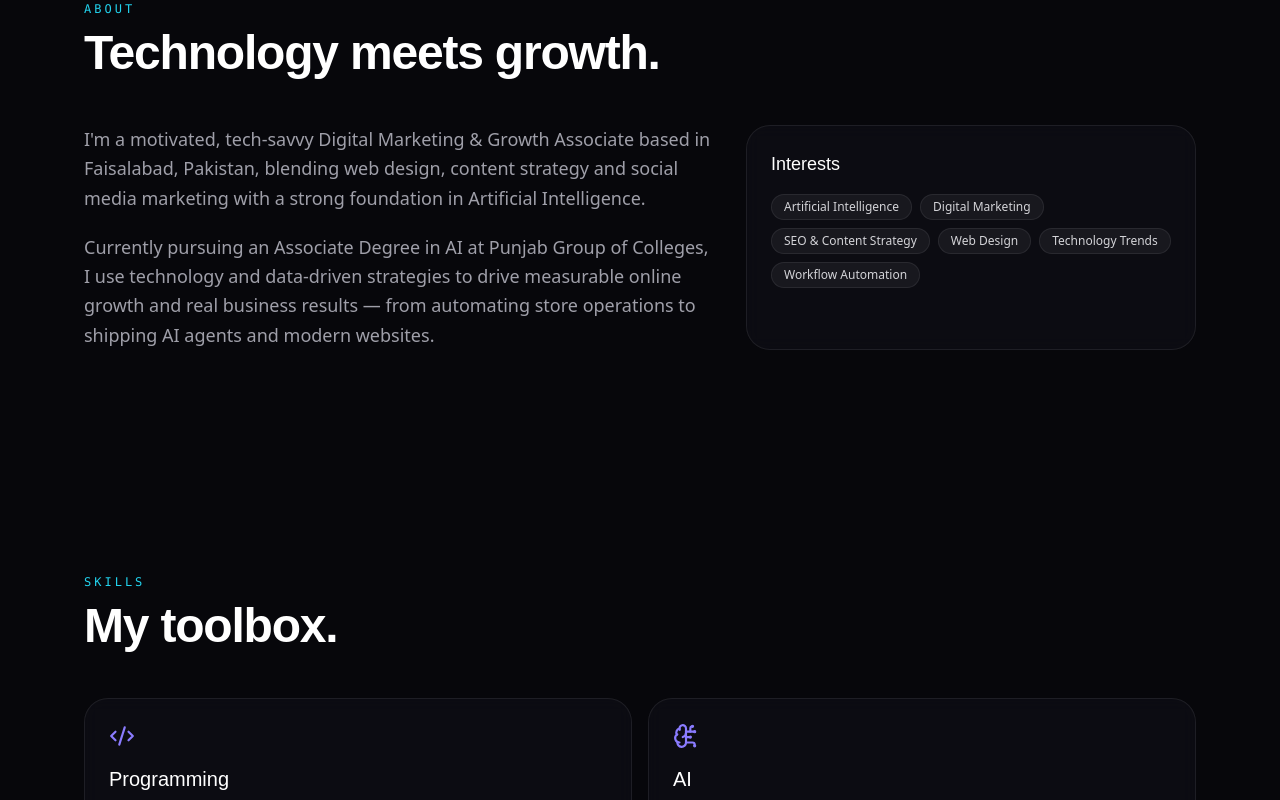
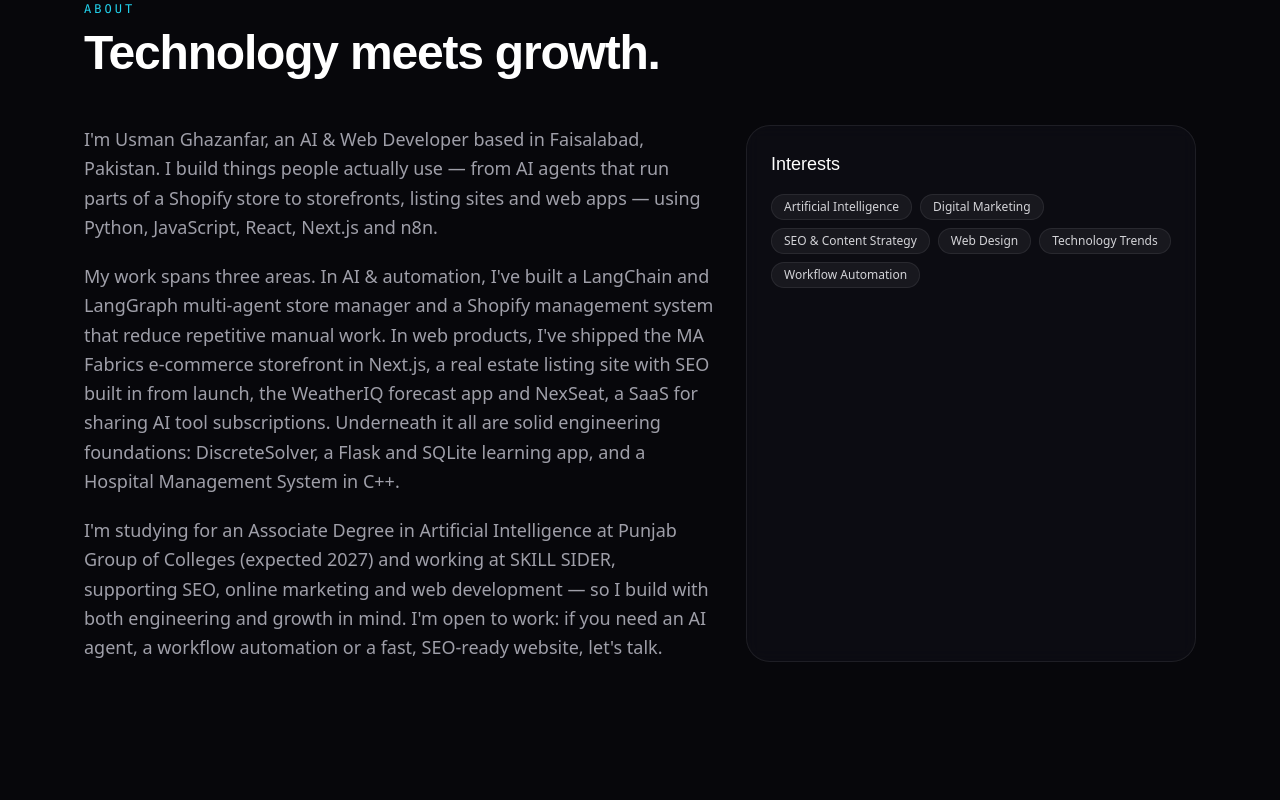
Before and after one commit to usmanghazanfar001-creator/React-Portfolio, a React (Vite) app: page / in a window 1280 px wide. Shown: the part 1220-2020 px from the top of the page. Built offline with nearby package versions, Linux system fonts and the light colour scheme.

Commit message:
Update About section

```diff
--- a/src/data/content.js
+++ b/src/data/content.js
@@ -34,8 +34,9 @@ export const NAV_LINKS = [
 
 export const ABOUT = {
   intro: [
-    "I'm a motivated, tech-savvy Digital Marketing & Growth Associate based in Faisalabad, Pakistan, blending web design, content strategy and social media marketing with a strong foundation in Artificial Intelligence.",
-    "Currently pursuing an Associate Degree in AI at Punjab Group of Colleges, I use technology and data-driven strategies to drive measurable online growth and real business results — from automating store operations to shipping AI agents and modern websites.",
+    "I'm Usman Ghazanfar, an AI & Web Developer based in Faisalabad, Pakistan. I build things people actually use — from AI agents that run parts of a Shopify store to storefronts, listing sites and web apps — using Python, JavaScript, React, Next.js and n8n.",
+    "My work spans three areas. In AI & automation, I've built a LangChain and LangGraph multi-agent store manager and a Shopify management system that reduce repetitive manual work. In web products, I've shipped the MA Fabrics e-commerce storefront in Next.js, a real estate listing site with SEO built in from launch, the WeatherIQ forecast app and NexSeat, a SaaS for sharing AI tool subscriptions. Underneath it all are solid engineering foundations: DiscreteSolver, a Flask and SQLite learning app, and a Hospital Management System in C++.",
+    "I'm studying for an Associate Degree in Artificial Intelligence at Punjab Group of Colleges (expected 2027) and working at SKILL SIDER, supporting SEO, online marketing and web development — so I build with both engineering and growth in mind. I'm open to work: if you need an AI agent, a workflow automation or a fast, SEO-ready website, let's talk.",
   ],
   interests: [
     'Artificial Intelligence',
```
